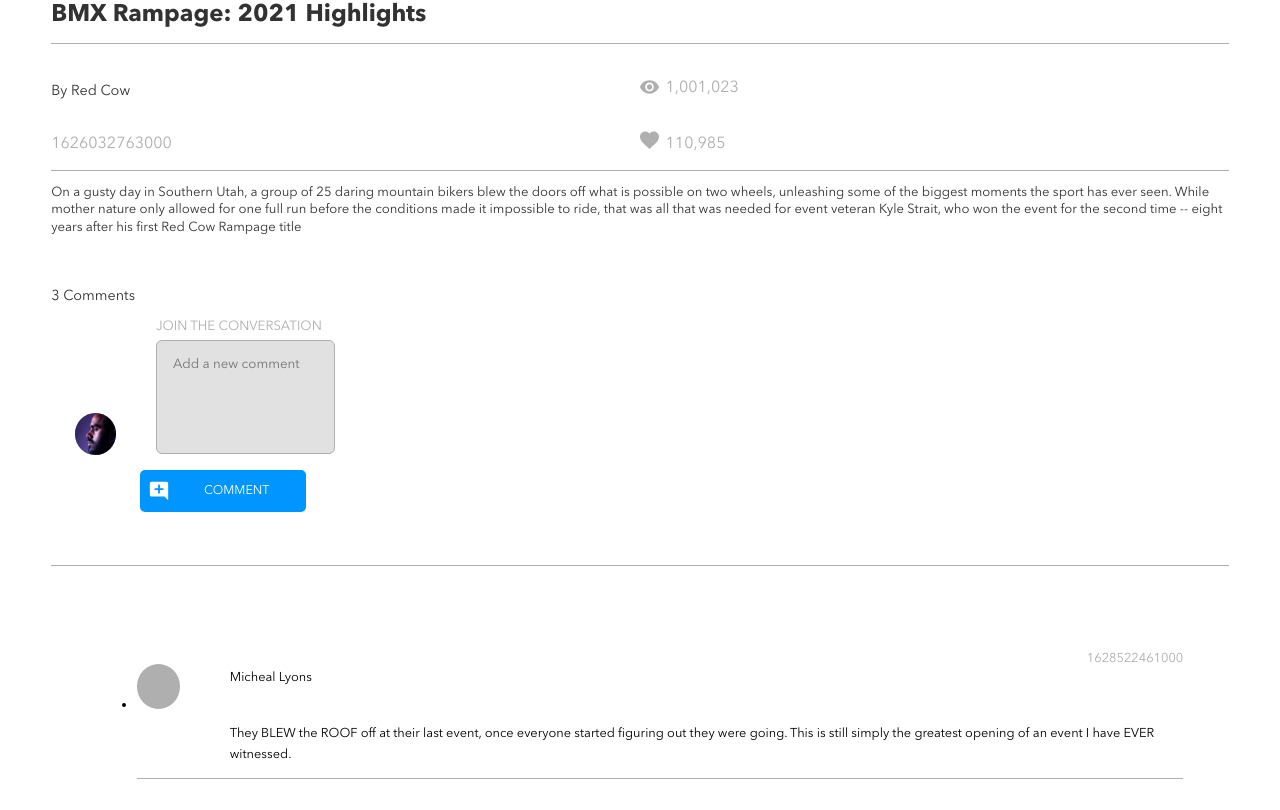
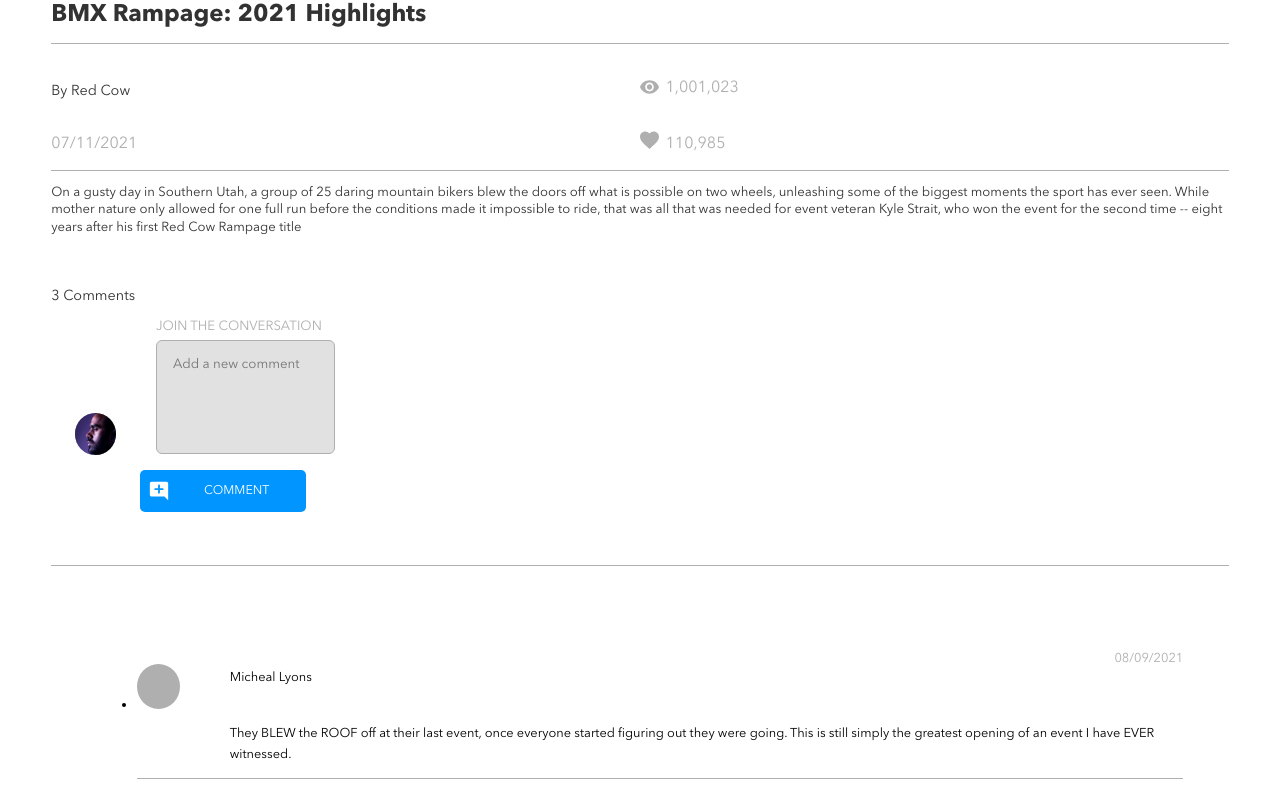
Before and after one commit to JustinLepine/justin-lepine-brainflix, a React (Create React App) app: page / in a window 1280 px wide. Shown: the part 790-1600 px from the top of the page. Built offline with nearby package versions, Linux system fonts and the light colour scheme.

Commit message:
date formatted

```diff
--- a/src/App.js
+++ b/src/App.js
@@ -44,6 +44,7 @@ class App extends Component {
           text={selectedVideo.description}
         />
         <Comments
+          howManyComments = {selectedVideo.comments.length}
           videos={selectedVideo.comments}
         />
         <NextVideosSection
--- a/src/components/Comments/Comments.js
+++ b/src/components/Comments/Comments.js
@@ -4,10 +4,10 @@ import avatar from "../../assets/images/Mohan-muruge.jpg";
 import UserComments from "../UserComments/UserComments";
 
 
-function Comments({ videos, key }) {
+function Comments({ videos, howManyComments, key }) {
     return (
         <section className="comment">
-            <h3 className="comment__count">3 Comments</h3>
+            <h3 className="comment__count">{howManyComments} Comments</h3>
             <div className="comment__container">
                 <img src={avatar} className="comment__avatar" alt="avatar-icon" />
                 <form id="form__add" className="comment__form">
--- a/src/components/Description/Description.js
+++ b/src/components/Description/Description.js
@@ -3,9 +3,13 @@ import viewsIcon from "../../assets/icons/views.svg";
 import likesIcon from "../../assets/icons/likes.svg";
 
 function Description({ title, author, views, date, likes, text }) {
+    const formattedDate = (timestamp) => {
+    let date = new Date(Number(timestamp))
+    const options = { month: '2-digit', day: '2-digit', year: 'numeric' };
+    date = date.toLocaleDateString("en-US", options);
+    return date;
+}
     return (
-
-
         <section className="description">
             <h1 className="description__title">{title}</h1>
             <div className="description__container">
@@ -14,7 +18,7 @@ function Description({ title, author, views, date, likes, text }) {
                     <img src={viewsIcon} className="description__icons" alt="views-icon" />
                     <p className="description__views">{views}</p>
                 </div>
-                <p className="description__dates">{date}</p>
+                <p className="description__dates">{formattedDate(date)}</p>
                 <div className="description__socials">
                     <img src={likesIcon} className="description__icons" alt="likes-icon" />
                     <p className="description__likes">{likes}</p>
--- a/src/components/UserComments/UserComments.js
+++ b/src/components/UserComments/UserComments.js
@@ -1,6 +1,12 @@
 import "./UserComments.scss";
 
 function UserComments({ video }) {
+    const formattedDate = (timestamp) => {
+        let date = new Date(Number(timestamp))
+        const options = { month: '2-digit', day: '2-digit', year: 'numeric' };
+        date = date.toLocaleDateString("en-US", options);
+        return date;
+    }
     return (
         <ul>
             {video.map((video) => {
@@ -10,7 +16,7 @@ function UserComments({ video }) {
                             <div className="user-comments__icon"></div>
                             <div className="user-comments__box">
                                 <h5 className="user-comments__name">{video.name}</h5>
-                                <p className="user-comments__time">{video.timestamp}</p>
+                                <p className="user-comments__time">{formattedDate(video.timestamp)}</p>
                                 <p className="user-comments__message">{video.comment}</p>
                             </div>
                         </div>
```
